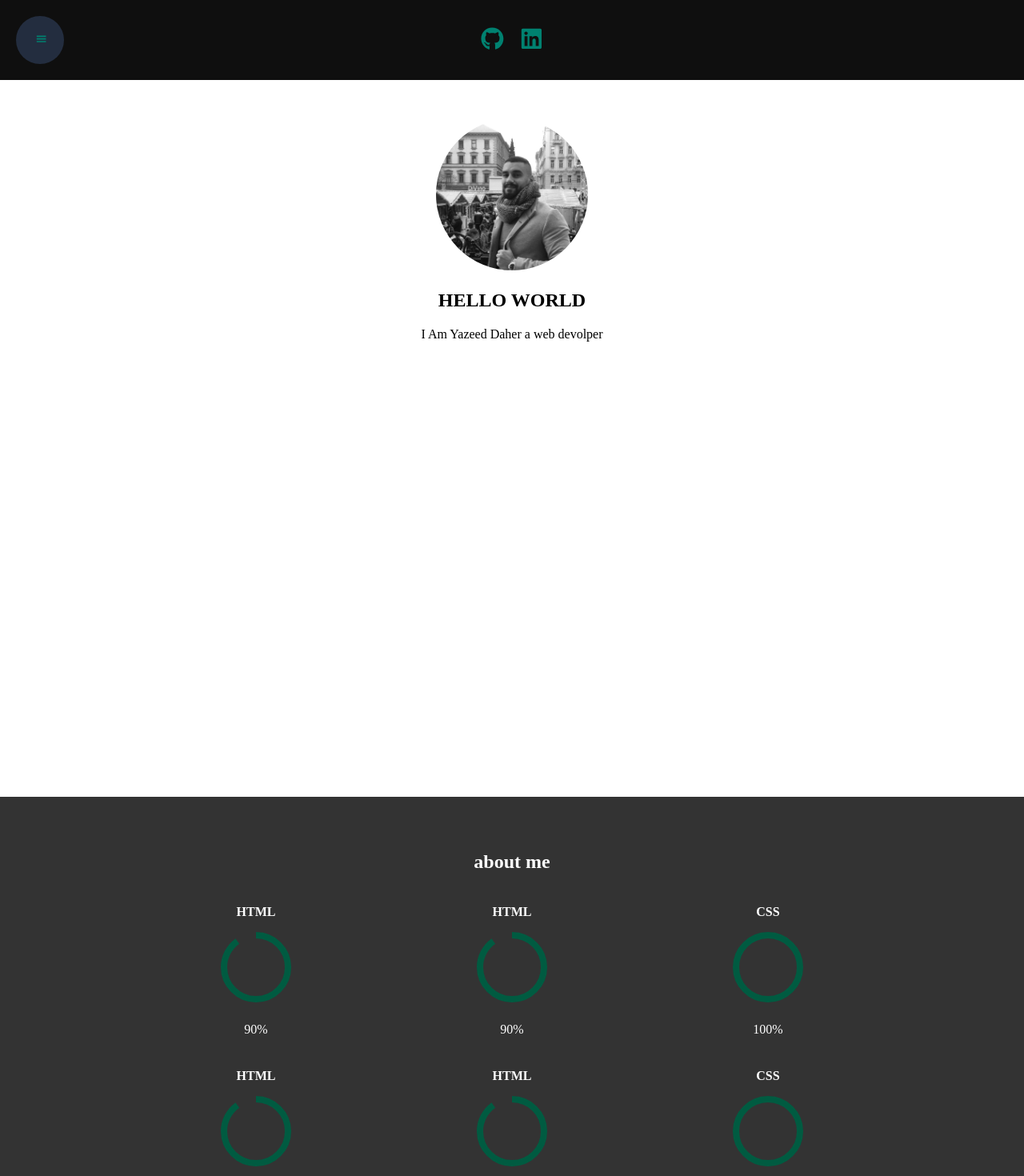
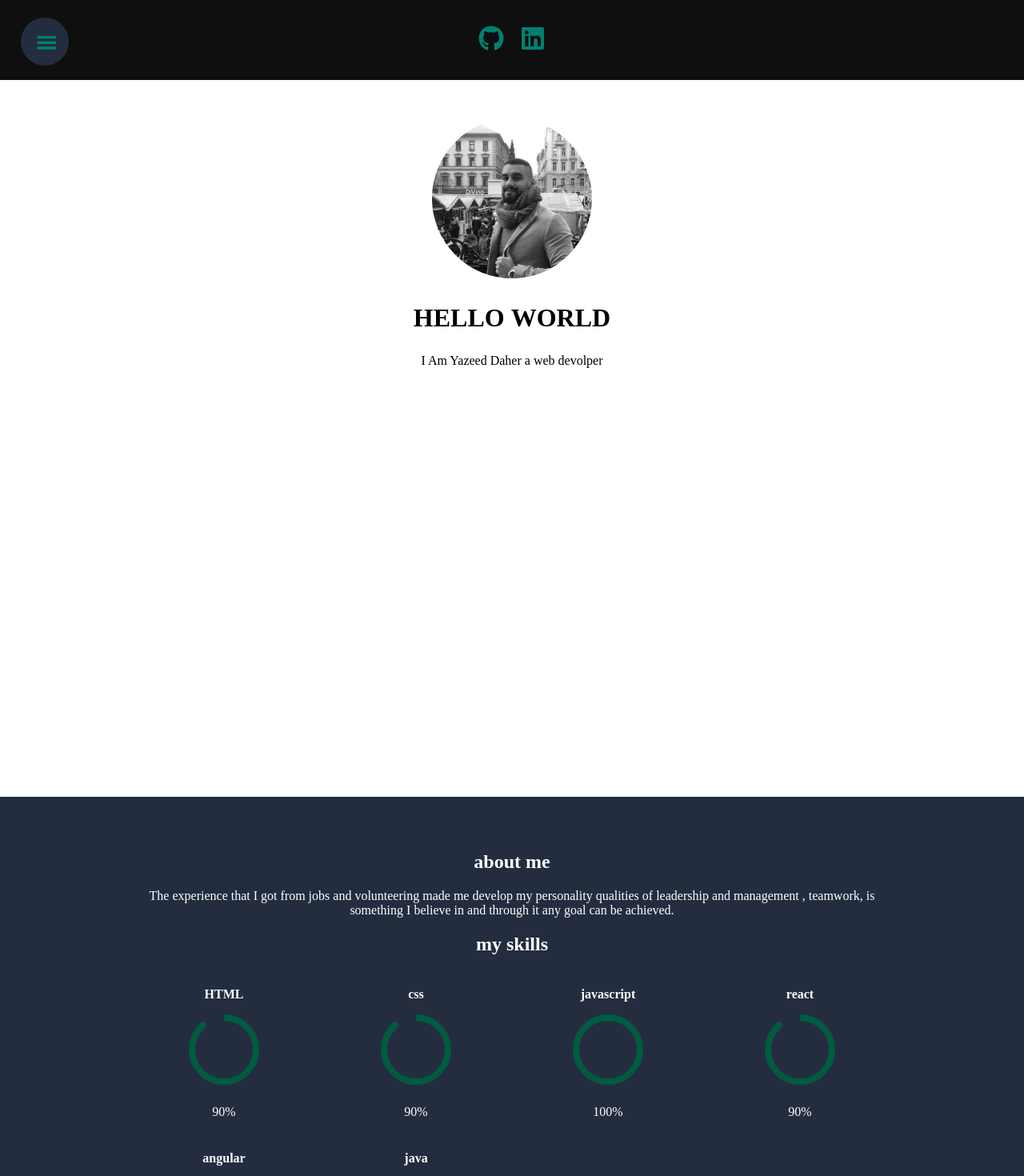
Before and after one commit to ydaher97/portfolio-react, a React (Vite) app: page / in a window 1280 px wide. Shown: the top 1470 px of the page at 80% size. Built offline with nearby package versions, Linux system fonts and the light colour scheme.

Commit message:
more animation and contact me

```diff
--- a/src/App.css
+++ b/src/App.css
@@ -66,10 +66,15 @@ body{
 }
 
 .social svg{
-  height: 1.8em;
-  width: 1.8em;
+  height: 2em;
+  width: 2em;
   color: var(--color-green-1);
 
+}
+
+.social svg:hover{
+  transform: scale(1.3);
+  color: var(--color-green);
 }
 
 .side-list{
@@ -81,6 +86,8 @@ body{
 }
 .side-list svg{
   color: var(--color-green-1);
+  height: 2em;
+  width: 2em;
 }
 
 .bg{
@@ -95,8 +102,8 @@ body{
 
 
 .side-list button{
-  width: 50px;
-  height: 50px;
+  width: 60px;
+  height: 60px;
   border-radius: 50%;
   position: fixed;
   top: 25px;
@@ -172,8 +179,8 @@ section{
   border-radius: 50%;
   filter: grayscale(100%);
   transition: all 0.6s ease-in-out;
-  width: 190px;
-  height: 190px;
+  width: 200px;
+  height: 200px;
   transform: scale(1);
 
 }
@@ -185,20 +192,33 @@ section{
   transition: filter 0.3s ease-in-out;
 }
 
+.hover-effect {
+  font-size: 32px;
+  cursor: pointer;
+}
 
+.hover-effect span {
+  display: inline-block;
+  transition: font-size 0.5s ease, color 0.5s ease;
+}
+
+.hover-effect span:hover {
+  font-size: 40px;
+  color: var(--color-green-1);
+}
 
 
 /**********************************************about****************************************/
 #about{
   text-align: center;
-  background-color: #333;
+  background-color: var(--color-secondary);
   color: white;
 
 }
 
 .skills{
   display: grid;
-  grid-template-columns: repeat(3, 1fr);
+  grid-template-columns: repeat(4, 1fr);
 }
 
 
@@ -248,6 +268,15 @@ section{
   section{
     padding: 1em 3em;
   }
+
+  #contact{
+    flex-direction: column;
+    padding: 10px
+  }
+
+  .contact-form{
+    width: 23em
+  }
 }
 
 
@@ -255,14 +284,21 @@ section{
 
 
 #portfolio{
+    text-align: center;
+    margin-bottom: 200px;
+    font-weight: bold;
+    color: var(--color-secondary);
+}
+
+.projects{
   text-align: center;
   display: flex;
     justify-content: center;
     flex-wrap: wrap;
-    gap: 60px
+    gap: 60px;
 }
 
-/* PortfolioCard.css */
+/* PortfolioCard */
 
 .portfolio-card {
   border: 1px solid #040101;
@@ -285,6 +321,7 @@ section{
 .portfolio-img {
   width: 300px;
   height: auto;
+  margin: 5px 0;
 
 }
 
@@ -313,7 +350,11 @@ section{
 
 
 #contact{
-  background-color: #eee;
+  background-color: var(--color-secondary);
+  display: flex;
+  justify-content: space-evenly;
+    align-items: center;
+    height: 70vh;
 }
 
 
@@ -321,15 +362,18 @@ section{
 /* ContactForm.css */
 
 .contact-form {
-  max-width: 400px;
+  /* max-width: 400px; */
   margin: 0 auto;
   padding: 20px;
   border: 1px solid #ccc;
   border-radius: 5px;
+  width: 300px;
+  color: white;
 }
 
 .form-group {
   margin-bottom: 15px;
+
 }
 
 label {
@@ -340,14 +384,14 @@ label {
 input[type="text"],
 input[type="email"],
 textarea {
-  width: 100%;
+  width: 95%;
   padding: 8px;
   border: 1px solid #ccc;
   border-radius: 3px;
 }
 
 button {
-  background-color: #007bff;
+  background-color: var(--color-green);
   color: white;
   padding: 10px 20px;
   border: none;
@@ -356,5 +400,36 @@ button {
 }
 
 button:hover {
-  background-color: #0056b3;
+  background-color: var(--color-green-1);
 }
+
+
+
+.info-section {
+  padding: 20px;
+  border-radius: 8px;
+  /* box-shadow: 0 4px 8px rgba(0, 0, 0, 0.1); */
+  /* width: 100%; */
+}
+
+.info-section h3 {
+  margin-bottom: 10px;
+  color: var(--color-white);
+  font-size: 33px;
+}
+
+.info-list {
+  list-style: none;
+  padding: 0;
+  font-size: 22px;
+}
+
+.info-list li {
+  margin-bottom: 8px;
+  color: var(--color-white);
+}
+
+.info-list li strong {
+  font-weight: bold;
+  margin-right: 5px;
+}
--- a/src/components/About.jsx
+++ b/src/components/About.jsx
@@ -5,13 +5,19 @@ const About = () => {
   return (
     <section id='about'>
         <h1>about me</h1>
+
+      <div>
+        <p>The experience that I got from jobs and volunteering made me develop my personality qualities of leadership and management , teamwork, is something I believe in and through it any goal can be achieved.</p>
+      </div>
+
+        <h2>my skills</h2>
         <div className='skills'>
         <Skill name="HTML" percentage={90} />
-        <Skill name="HTML" percentage={90} />
-        <Skill name="CSS" percentage={100} />
-        <Skill name="HTML" percentage={90} />
-        <Skill name="HTML" percentage={90} />
-        <Skill name="CSS" percentage={100} />
+        <Skill name="css" percentage={90} />
+        <Skill name="javascript" percentage={100} />
+        <Skill name="react" percentage={90} />
+        <Skill name="angular" percentage={90} />
+        <Skill name="java" percentage={100} />
         </div>
 
 
--- a/src/components/Hero.jsx
+++ b/src/components/Hero.jsx
@@ -7,7 +7,19 @@ const Hero = () => {
             <img src="src\assets\profile.jpg" alt="profile" className="profile-img"/>
         </div>
         <div>
-            <h1>HELLO WORLD</h1>
+        <h1 class="hover-effect">
+          <span>H</span>
+          <span>E</span>
+          <span>L</span>
+          <span>L</span>
+          <span>O</span>
+          <span>&nbsp;</span>
+          <span>W</span>
+          <span>O</span>
+          <span>R</span>
+          <span>L</span>
+          <span>D</span>
+        </h1>
             <p>I Am Yazeed Daher a web devolper</p>
         </div>
     </section>
--- a/src/components/Portfolio.jsx
+++ b/src/components/Portfolio.jsx
@@ -4,7 +4,11 @@ import PortfolioCard from '../components/portfolio-card';
 const Portfolio = () => {
   return (
     <section id='portfolio'>
-        <PortfolioCard
+
+      <h1>my portfolio</h1>
+
+      <div className='projects'>
+      <PortfolioCard
         imgSrc="src\assets\profile.jpg"
         description="Description of the project."
         link="https://yourprojectlink.com"
@@ -14,6 +18,8 @@ const Portfolio = () => {
         description="Description of the project."
         link="https://yourprojectlink.com"
       />
+      </div>
+
     </section>
   )
 }
--- a/src/components/SideBar.jsx
+++ b/src/components/SideBar.jsx
@@ -14,7 +14,7 @@ const SideBar = () => {
             }
         },
         closed:{
-            clipPath: "circle(30px at 50px 50px)",
+            clipPath: "circle(30px at 56px 52px)",
             transition:{
                 delay:0.5,
                 type:"spring",
--- a/src/components/Skill.jsx
+++ b/src/components/Skill.jsx
@@ -1,11 +1,31 @@
-import React from 'react'
+import React ,{ useState, useEffect } from 'react'
+
 
 const Skill = ({ name, percentage }) => {
-    const strokeWidth = 8;
+  const [currentPercentage, setCurrentPercentage] = useState(0);
 
-    const radius = 40;
-    const circumference = 2 * Math.PI * radius;
-    const progress = ((100 - percentage) / 100) * circumference;
+  useEffect(() => {
+    const animationDuration = 1000;
+    const startTime = Date.now();
+
+    const updatePercentage = () => {
+      const elapsedTime = Date.now() - startTime;
+      if (elapsedTime < animationDuration) {
+        const progress = (elapsedTime / animationDuration) * percentage;
+        setCurrentPercentage(progress);
+        requestAnimationFrame(updatePercentage);
+      } else {
+        setCurrentPercentage(percentage);
+      }
+    };
+
+    updatePercentage();
+  }, [percentage]);
+
+  const strokeWidth = 8; // Adjust the stroke width as needed
+  const radius = 40; // Radius of the circle
+  const circumference = 2 * Math.PI * radius; // Circumference of the circle
+  const progress = ((100 - currentPercentage) / 100) * circumference; // Calculate the progress based on currentPercentage
 
   return (
     <div className="skill-card">
--- a/src/components/contact.jsx
+++ b/src/components/contact.jsx
@@ -27,6 +27,17 @@ const Contact = () => {
       };
   return (
     <section id='contact'>
+      <div class="info-section">
+        <h3>My Info</h3>
+        <ul class="info-list">
+          <li><strong>Name:</strong> Yazeed daher</li>
+          <li><strong>Email:</strong> yazeeddaher@gmail.com</li>
+          <li><strong>Location:</strong>akko, israel</li>
+        </ul>
+      </div>
+
+
+      <div>
         <form className="contact-form" onSubmit={handleSubmit}>
         <h2>Contact Me</h2>
         <div className="form-group">
@@ -63,6 +74,8 @@ const Contact = () => {
         </div>
         <button type="submit">Submit</button>
       </form>
+      </div>
+
     </section>
   )
 }
```
Lines whose indentation alone changed are shown as unchanged.
